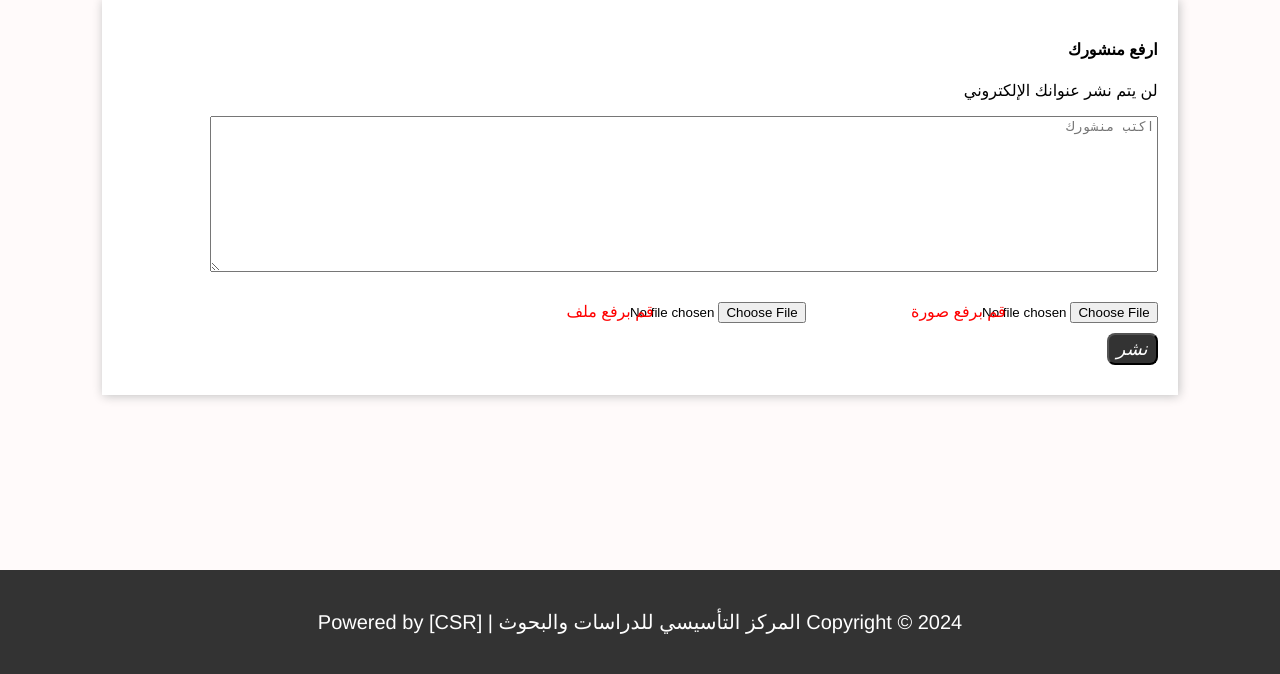
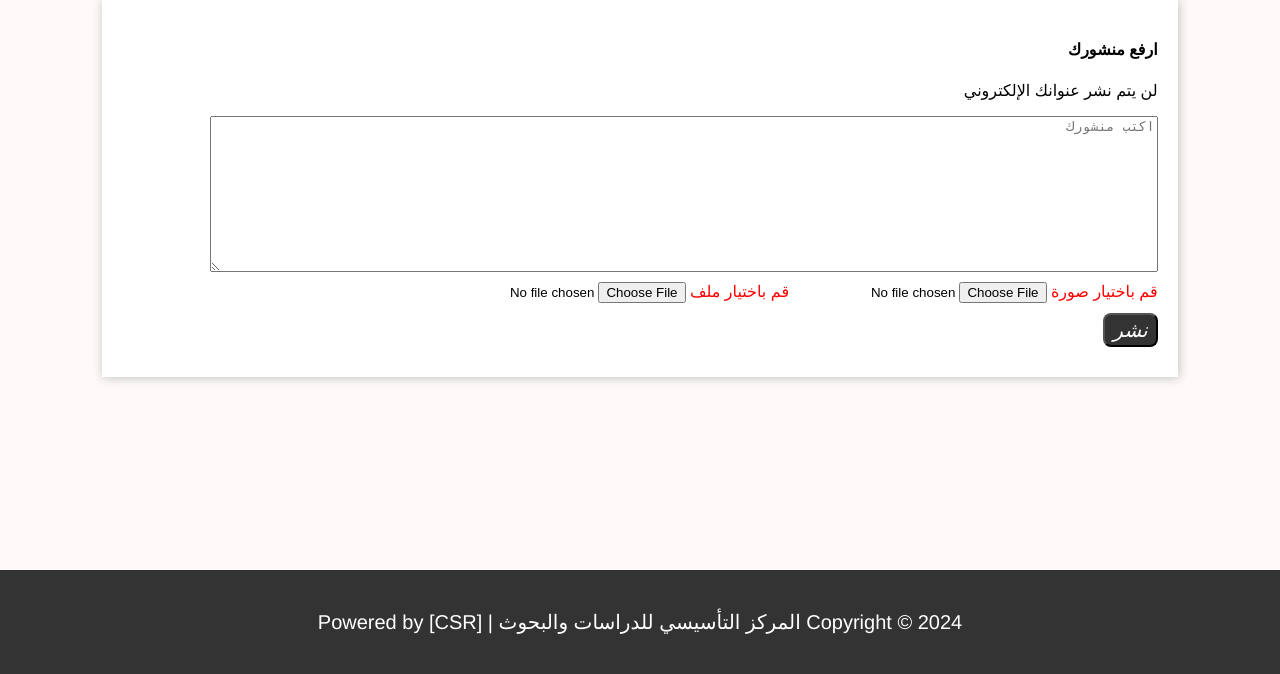
Before and after one commit to Smawia/myfilesite, a Django app: page /pushStudyPost in a window 1280 px wide. Shown: the part 126-800 px from the top of the page. Run offline with Django 5.2, Linux system fonts and the light colour scheme; the visitor is signed in with stand-in values (Sample User, id 1); some web fonts are replaced.

Commit message:
fix paragraph

```diff
--- a/constit/static/style/style.css
+++ b/constit/static/style/style.css
@@ -1775,7 +1775,7 @@ table tbody tr td:hover {
         margin: 10px auto;
         border-radius: 8px;
         padding: 3px 8px !important;
-        font-size: 14px;
+        font-size: 16px;
     }
 
     .contactus .address p {
@@ -1813,7 +1813,7 @@ table tbody tr td:hover {
         margin: 10px auto;
         border-radius: 8px;
         padding: 3px 8px !important;
-        font-size: 14px;
+        font-size: 16px;
     }
 
     .contactus .address p {
@@ -1850,7 +1850,7 @@ table tbody tr td:hover {
         display: block !important;
         border-radius: 8px;
         padding: 8px 5px;
-        font-size: 18px;
+        font-size: 20px;
         /* text-align: start !important; */
         margin-right: 0 !important;
         padding-right: 10px;
@@ -2274,13 +2274,14 @@ table tbody tr td:hover {
 
 .show-posts .post-box p {
     border-top: 1px solid #333;
-    padding-top: 15px;
+    padding: 15px 8px 0;
     margin-top: 20px;
     padding-right: 20px;
     text-align: justify;
-    height: 70px;
-    white-space: nowrap;
+    height: 72px;
     overflow: hidden;
+    /* white-space: nowrap; */
+
     text-overflow: ellipsis;
     /* overflow: auto; */
     font-family: 'Adobe Arabic';
@@ -2466,6 +2467,13 @@ table tbody tr td:hover {
     }
 }
 
+@media (max-width: 574px) {
+    .empty {
+        font-size: 20px;
+        top: 13%;
+    }
+}
+
 @media (min-width: 575px) {
     .empty {
         font-size: 20px;
@@ -2486,3 +2494,11 @@ table tbody tr td:hover {
         top: 17%;
     }
 }
+
+@media (max-width: 856px) {
+    .spe-inp {
+        display: block;
+        margin-bottom: 15px;
+        margin-top: 15px;
+    }
+}
--- a/templates/pages/pushNewsPost.html
+++ b/templates/pages/pushNewsPost.html
@@ -24,7 +24,6 @@
                     <input type="text" name="type" id="" value="news" hidden>
                     <input type="submit" name="send" class="spe-button" value="نشر">
                 </form>
-                <!-- <a href="{% url 'show_news_posts' %}" class="spe-a all">عرض كل المنشورات</a> -->
                 {% endif %}
         </div>
     </div>
--- a/templates/pages/pushPatrolPost.html
+++ b/templates/pages/pushPatrolPost.html
@@ -24,7 +24,6 @@
                     <input type="text" name="type" id="" value="patrols" hidden>
                     <input type="submit" name="send" class="spe-button" value="نشر">
                 </form>
-                <!-- <a href="{% url 'show_patrols_posts' %}" class="spe-a all">عرض كل المنشورات</a> -->
                 {% endif %}
         </div>
     </div>
--- a/templates/pages/pushStudyPost.html
+++ b/templates/pages/pushStudyPost.html
@@ -16,15 +16,13 @@
 
                     {% csrf_token %}
                     <textarea name="publish" id="" cols="50" rows="10" placeholder="اكتب منشورك" required></textarea>
-                    <input type="file" name="docfile" id="" style="margin: 30px 0 0 0;" required><label class="image">قم
-                        برفع صورة</label>
-                    <input type="file" name="docfile2" id="" style="margin: 30px 0 0 0;" required><label
-                        class="image">قم
-                        برفع ملف</label>
+                    <span>قم باختيار صورة</span>
+                    <input type="file" name="docfile" id="" style="margin: 10px 0 0 0;" required class="spe-inp">
+                    <span>قم باختيار ملف</span>
+                    <input type="file" name="docfile2" id="" style="margin: 10px 0 0 0;" required class="spe-inp">
                     <input type="text" name="type" id="" value="studies" hidden>
                     <input type="submit" name="send" class="spe-button" value="نشر">
                 </form>
-                <!-- <a href="{% url 'show_posts' %}" class="spe-a all">عرض كل المنشورات</a> -->
                 {% endif %}
         </div>
     </div>
```
Also changed, not shown: media/144_DE2xd6I.jpg (added), media/928_mJEK0ih.jpg (added), 1 other file.
